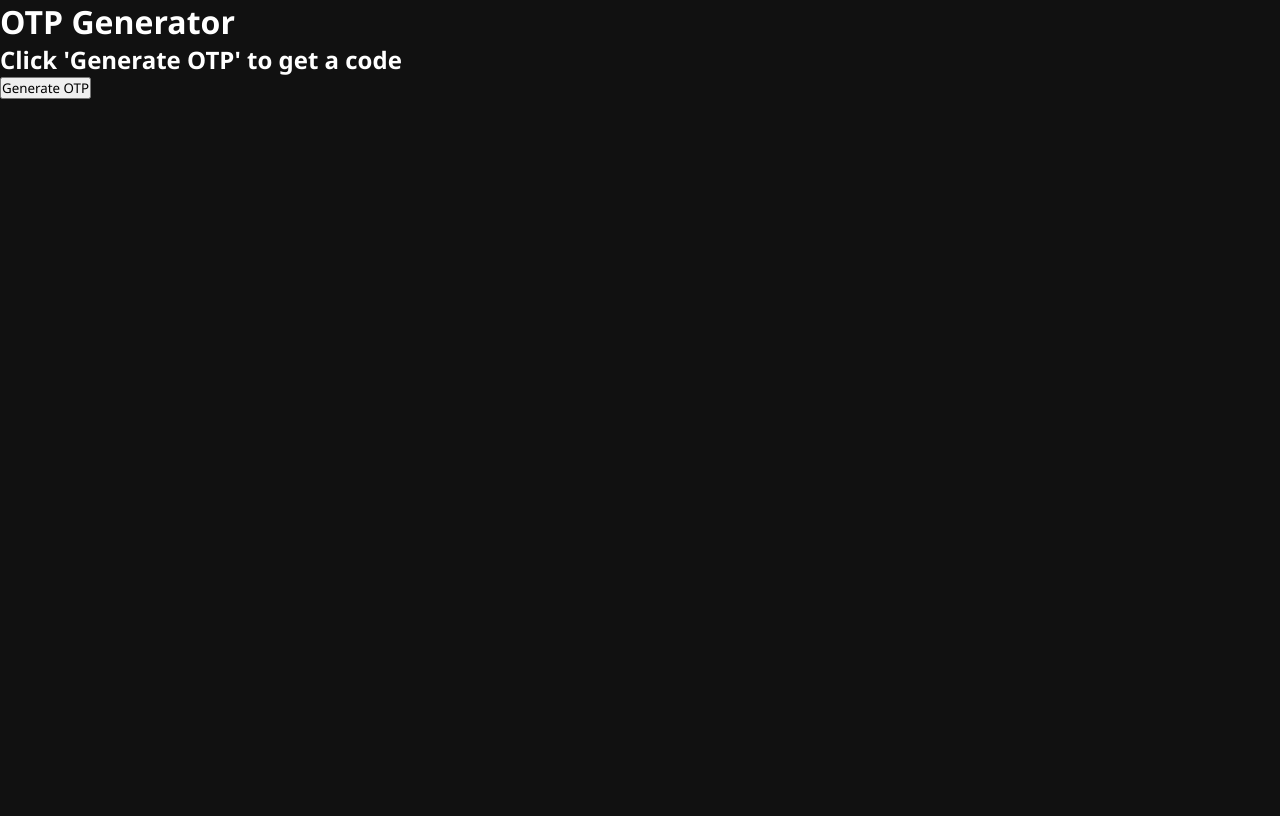
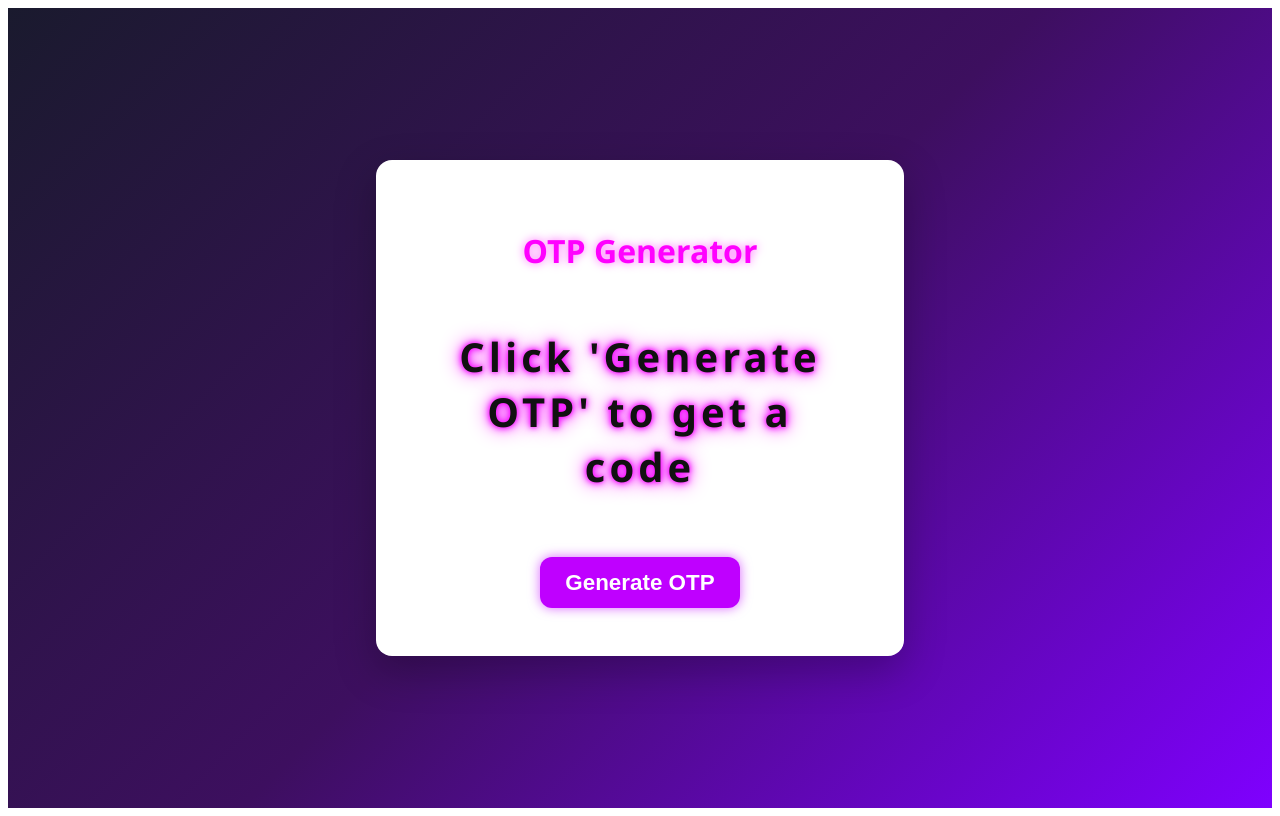
Before and after one commit to Kking927/otp-generator, a React (Vite) app: page / in a window 1280 px wide. Built offline with nearby package versions, Linux system fonts and the light colour scheme.

Commit message:
Update index.css

```diff
--- a/src/index.css
+++ b/src/index.css
@@ -1,22 +1,118 @@
-/* Reset / normalize defaults */
-* {
-  margin: 0;
-  padding: 0;
+/* Container - dark neon gradient background */
+.container {
+  display: flex;
+  justify-content: center;
+  align-items: center;
+  min-height: 100vh;
+  background: linear-gradient(135deg, #1a1a2e, #3d0f5f, #7f00ff);
+  font-family: 'Segoe UI', Tahoma, Geneva, Verdana, sans-serif;
+  padding: 2rem;
   box-sizing: border-box;
+  text-align: center;
 }
 
-/* Body defaults */
-body {
-  font-family: 'Segoe UI', Tahoma, Geneva, Verdana, sans-serif;
-  background-color: #111; /* fallback if JS/CSS fails */
-  color: #fff;
+/* White card for OTP tool */
+.card {
+  background-color: #fff;
+  padding: 3rem 4rem;
+  border-radius: 16px;
+  box-shadow: 0 15px 40px rgba(0,0,0,0.25);
+  display: flex;
+  flex-direction: column;
+  align-items: center;
+  min-width: 320px;
+  max-width: 400px;
 }
 
-/* Basic elements */
-a {
-  text-decoration: none;
-  color: inherit;
+/* OTP Title */
+#otp-title {
+  font-size: 2rem;
+  margin-bottom: 1.5rem;
+  font-weight: 700;
+  color: #ff00ff;
+  text-shadow: 0 0 10px rgba(255,0,255,0.6);
+  text-align: center;
 }
-button {
-  font-family: inherit;
+
+/* OTP Display */
+#otp-display {
+  font-size: 2.5rem;
+  margin-bottom: 1.2rem;
+  letter-spacing: 0.25rem;
+  color: #111;
+  font-weight: 600;
+  text-align: center;
+  width: fit-content;
+  transition: all 0.3s ease;
+  text-shadow: 0 0 5px #ff00ff, 0 0 10px #e600ff, 0 0 20px #ff00ff;
 }
+
+/* Countdown timer */
+#otp-timer {
+  font-size: 1.2rem;
+  margin-bottom: 1.5rem;
+  font-weight: 500;
+  color: #ff00ff;
+  opacity: 0.85;
+  text-align: center;
+}
+
+#otp-timer.expired {
+  color: #ff3ec7;
+  font-weight: 600;
+}
+
+/* Generate OTP Button */
+#generate-otp-button {
+  padding: 0.8rem 1.5rem;
+  font-size: 1.4rem;
+  font-weight: 700;
+  background-color: #bf00ff;
+  color: #fff;
+  border: none;
+  border-radius: 12px;
+  cursor: pointer;
+  width: fit-content;
+  min-width: 200px;
+  text-align: center;
+  box-shadow: 0 0 12px rgba(191,0,255,0.6);
+  transition: all 0.3s ease;
+}
+
+#generate-otp-button:hover:not(:disabled) {
+  background-color: #e600ff;
+  box-shadow: 0 0 20px rgba(230,0,255,0.7), 0 0 40px rgba(191,0,255,0.5);
+  transform: translateY(-2px);
+}
+
+#generate-otp-button:active:not(:disabled) {
+  transform: translateY(1px);
+}
+
+#generate-otp-button:disabled {
+  background-color: #ccc;
+  cursor: not-allowed;
+  box-shadow: none;
+}
+
+/* Smooth transitions */
+#otp-display, #otp-timer {
+  transition: all 0.3s ease-in-out;
+}
+
+/* Responsive for smaller screens */
+@media (max-width: 400px) {
+  .card {
+    padding: 2rem 2.5rem;
+  }
+  #otp-title {
+    font-size: 1.8rem;
+  }
+  #otp-display {
+    font-size: 2rem;
+  }
+  #generate-otp-button {
+    font-size: 1.2rem;
+    min-width: 160px;
+  }
+}
```
